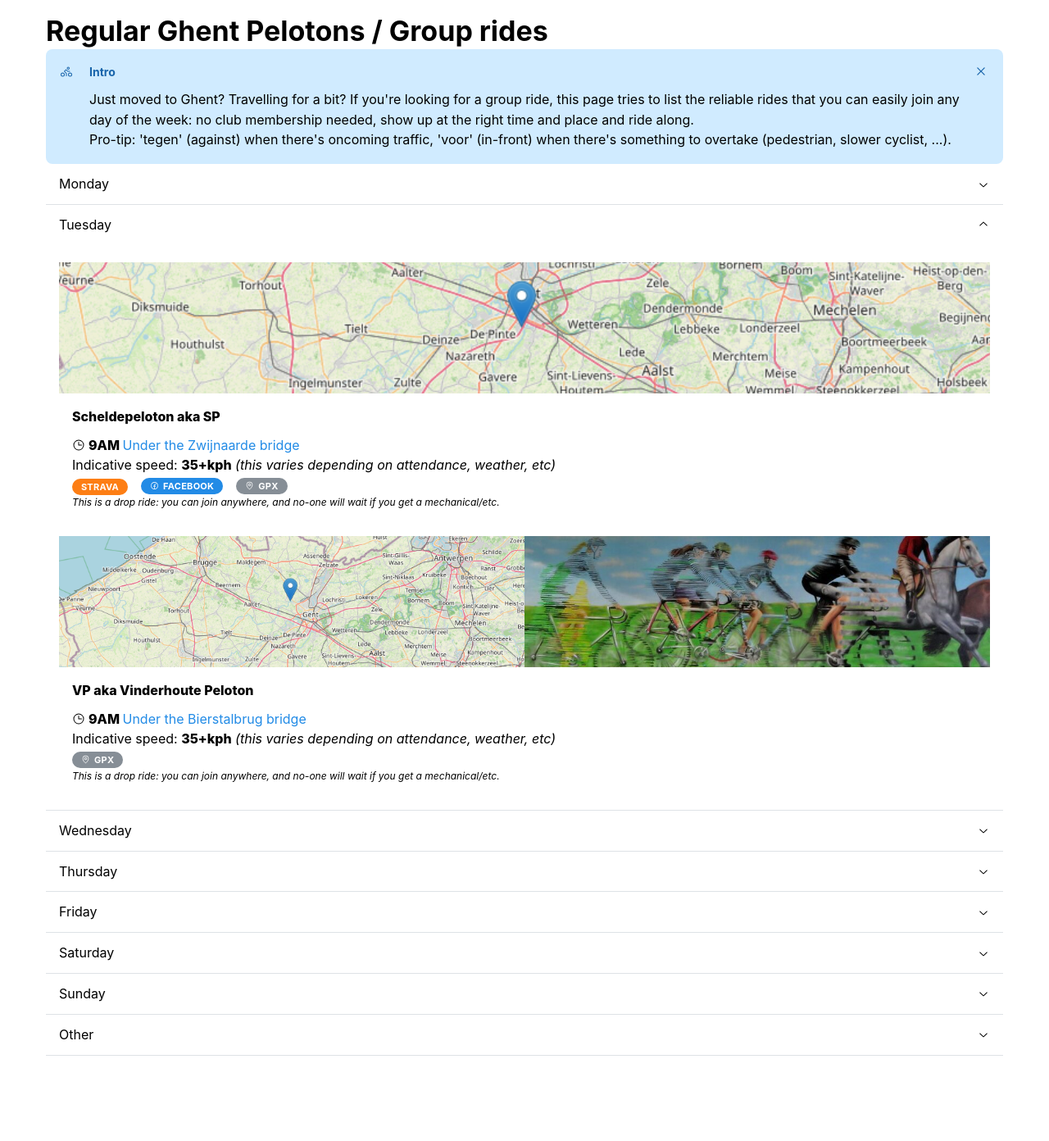
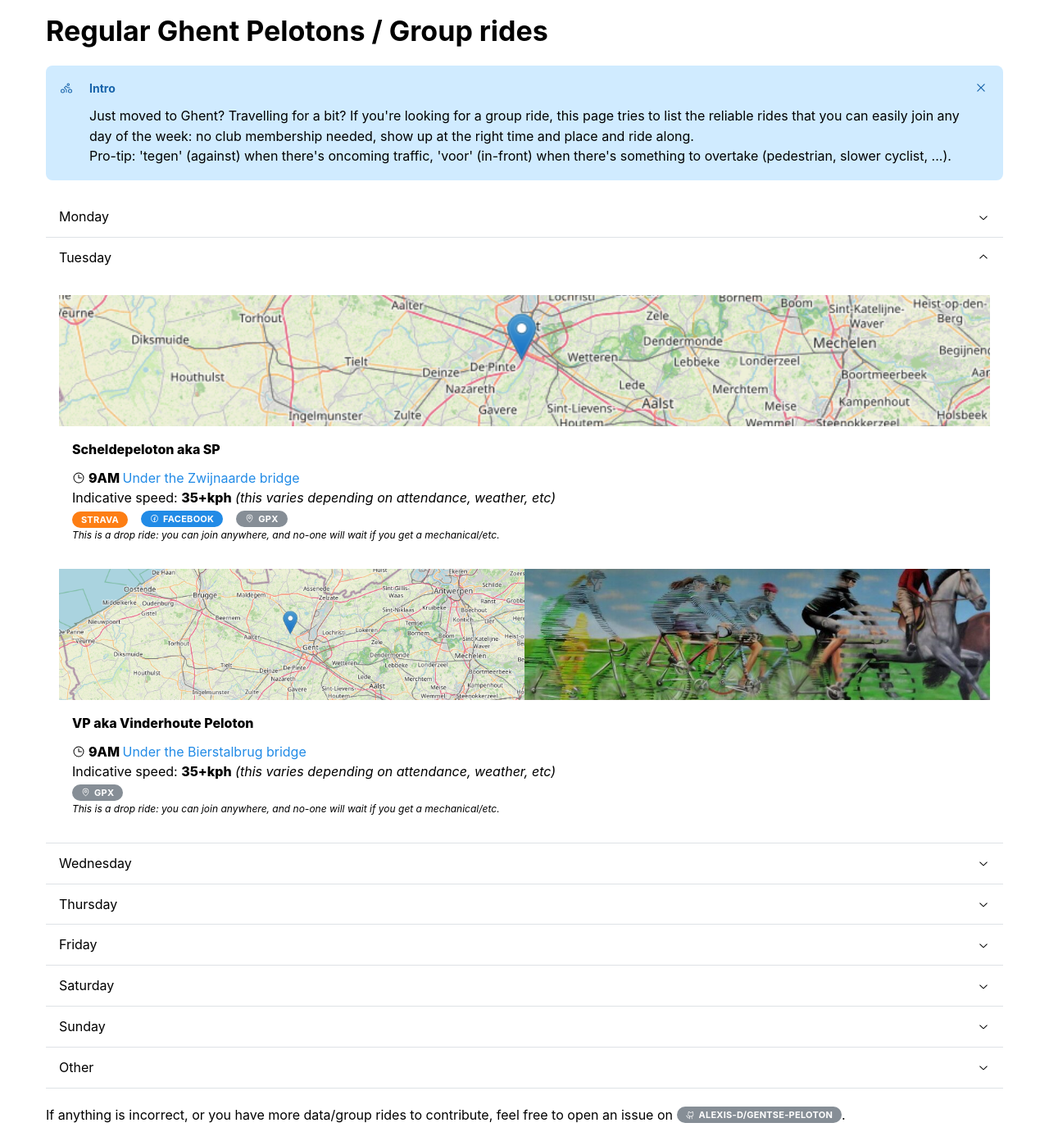
Before and after one commit to Alexis-D/gentse-pelotons, a React app: page / in a window 1280 px wide. Shown: the whole page at 82% size. Before the commit the page ends 1288 px from the top, so only its background shows below. Built offline with nearby package versions, Linux system fonts and the light colour scheme; the HTML template or start-up script is replaced by a standard one.

Commit message:
readme + how to report issue

```diff
--- a/src/App.tsx
+++ b/src/App.tsx
@@ -2,7 +2,7 @@ import styles from './App.module.css';
 
 import '@mantine/core/styles.css';
 
-import { Accordion, Alert, List, Text, Title } from '@mantine/core';
+import { Accordion, Alert, List, Space, Text, Title } from '@mantine/core';
 import { PersonSimpleBikeIcon } from '@phosphor-icons/react';
 import {
   Club9000Saturday,
@@ -16,13 +16,14 @@ import {
 } from './pelotons/ScheldePeloton';
 import { VDH } from './pelotons/VDH';
 import { VPeloton } from './pelotons/VPeloton';
-import { Facebook, Strava, Website, WhatsApp } from './socials';
+import { Facebook, Github, Strava, Website, WhatsApp } from './socials';
 import { getBelgiumDay } from './utils';
 
 const App = () => {
   return (
     <div className={styles.main}>
       <Title order={1}>Regular Ghent Pelotons / Group rides</Title>
+      <Space h="lg" />
       <Alert
         variant="light"
         color="blue"
@@ -42,6 +43,7 @@ const App = () => {
           cyclist, ...).
         </Text>
       </Alert>
+      <Space h="lg" />
       <Accordion defaultValue={getBelgiumDay()}>
         <Accordion.Item value="Monday">
           <Accordion.Control>Monday</Accordion.Control>
@@ -125,6 +127,17 @@ const App = () => {
           </Accordion.Panel>
         </Accordion.Item>
       </Accordion>
+      <Space h="lg" />
+      <Text>
+        If anything is incorrect, or you have more data/group rides to
+        contribute, feel free to open an issue on{' '}
+        <Github
+          href="https://github.com/Alexis-D/gentse-pelotons/issues"
+          text="Alexis-D/gentse-peloton"
+        />
+        .
+      </Text>
+      <Space h="lg" />
     </div>
   );
 };
--- a/src/socials.tsx
+++ b/src/socials.tsx
@@ -1,6 +1,7 @@
 import { Anchor, Badge, type MantineColor } from '@mantine/core';
 import {
   FacebookLogoIcon,
+  GithubLogoIcon,
   GlobeIcon,
   InstagramLogoIcon,
   MapPinIcon,
@@ -55,6 +56,9 @@ export const Instagram = ({ href }: Pick<ISocialProps, 'href'>) => (
 export const Website = ({ href }: Pick<ISocialProps, 'href'>) => (
   <Social text="Website" color="cyan" href={href} icon={<GlobeIcon />} />
 );
+export const Github = ({ href, text }: Pick<ISocialProps, 'href' | 'text'>) => (
+  <Social text={text} color="gray" href={href} icon={<GithubLogoIcon />} />
+);
 export const GPXSocial = ({
   href,
   text,
```
Also changed, not shown: 1 other file (tests, documents, lock files or other folders).
